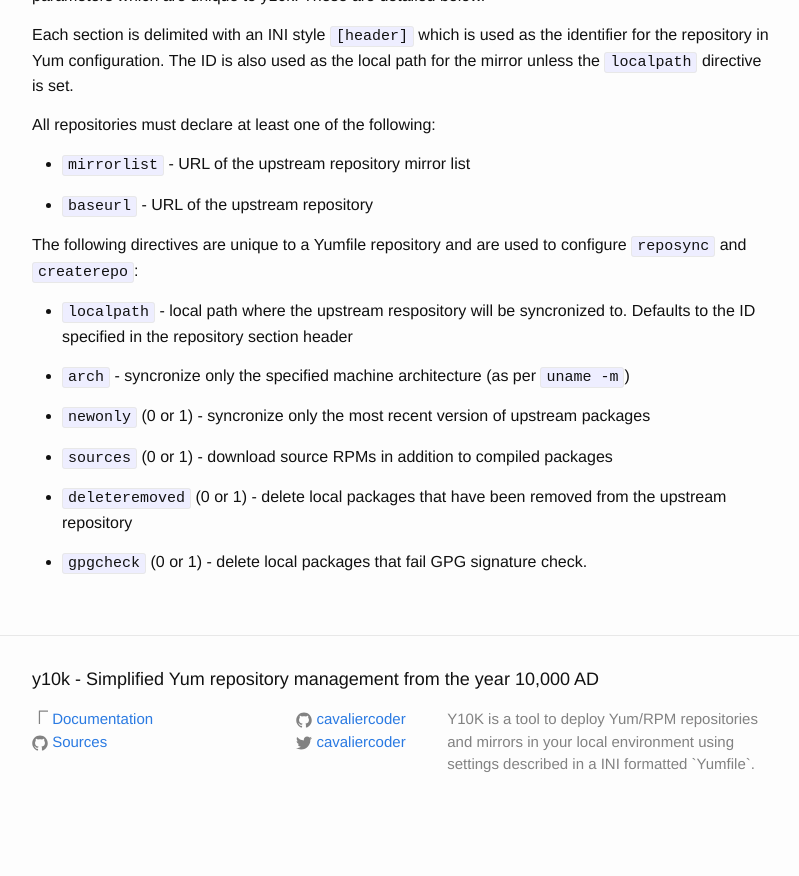
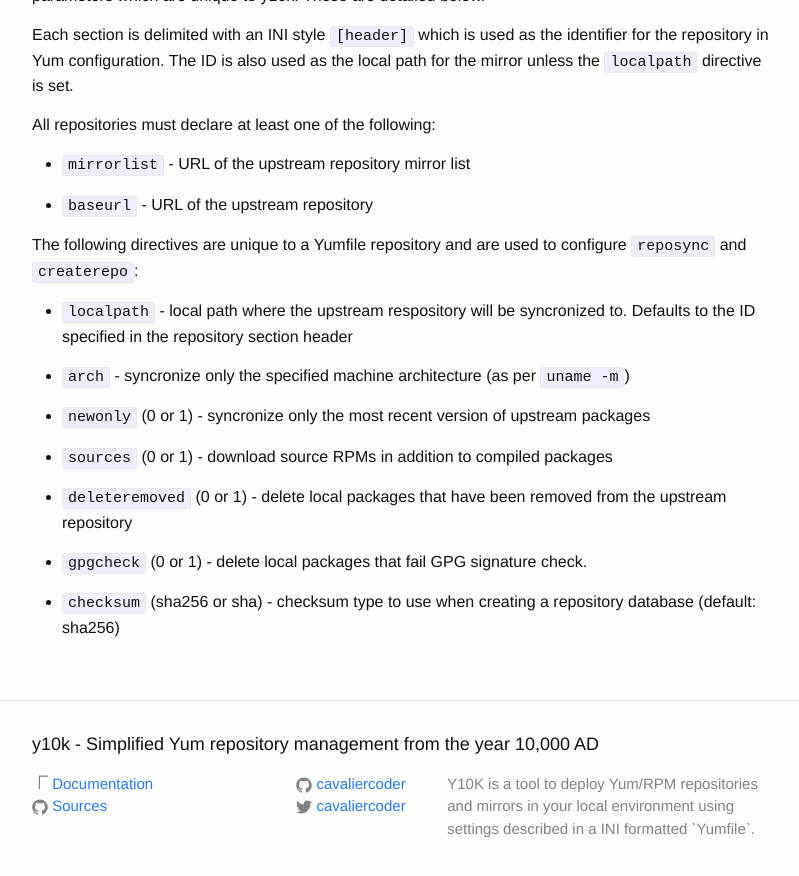
Before and after one commit to cavaliercoder/y10k, a Jekyll site: the page built from _docs/yumfile.md, in a window 1280 px wide and 900 px high, scrolled down 1155 px. Shown: the top 876 px of the window, without its empty margins (238-1037 px from the left). Built offline with Jekyll 4.4.1, drawn with Linux system fonts in a browser that asks for light colours; before the commit the page ends 1991 px from its top, so only the background shows below that.

Commit message:
Added new checksum Yumfile option for v0.3.0

```diff
--- a/_docs/yumfile.md
+++ b/_docs/yumfile.md
@@ -82,3 +82,6 @@ configure `reposync` and `createrepo`:
    the upstream repository
 
  * `gpgcheck` (0 or 1) - delete local packages that fail GPG signature check.
+
+ * `checksum` (sha256 or sha) - checksum type to use when creating a repository
+   database (default: sha256)
```
